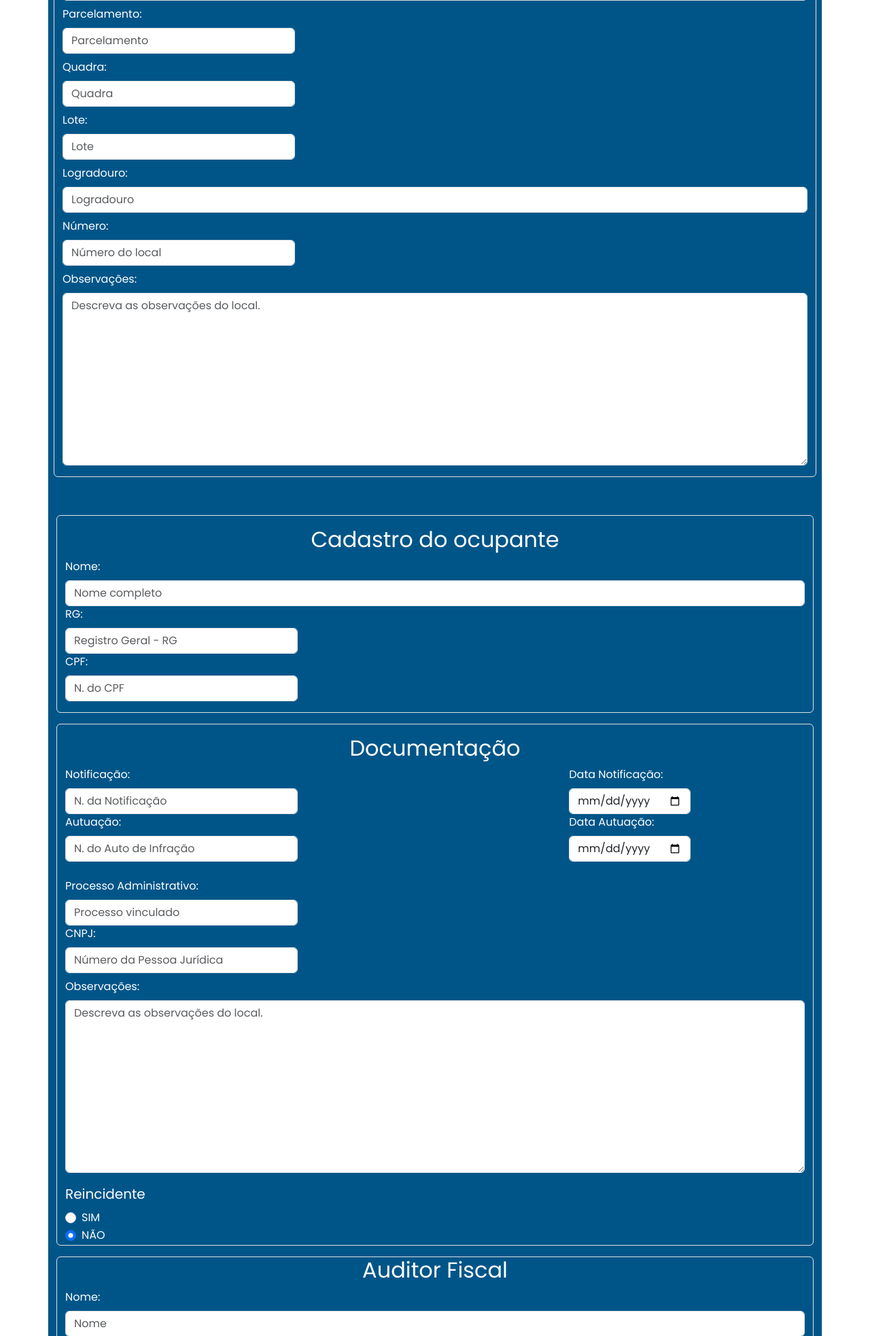
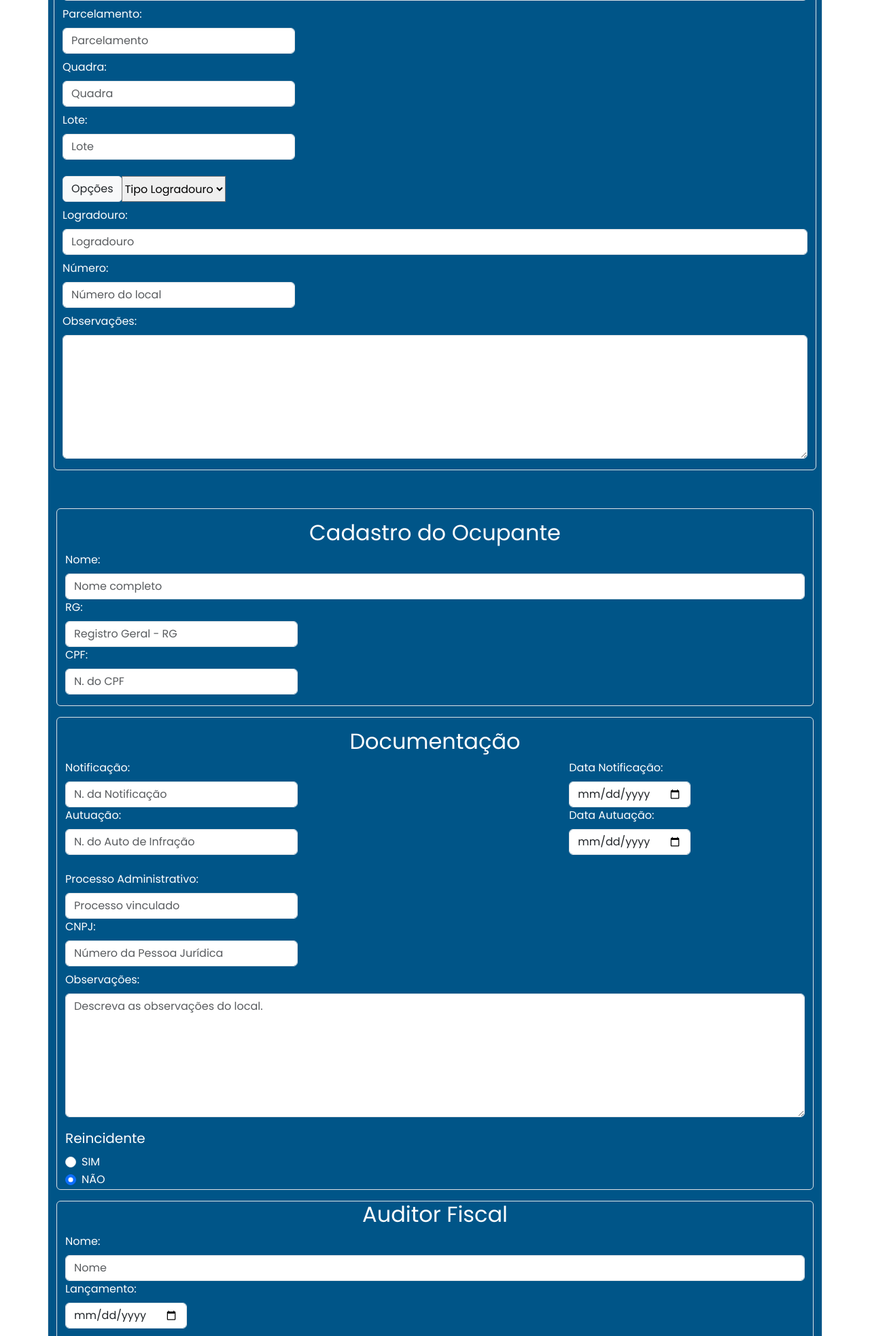
Before and after one commit to andreportol/ExercicioDjango, a Django app: page /cadastrar in a window 1280 px wide. Shown: the part 711-2677 px from the top of the page at 68% size. Run offline with Django 4.2, Linux system fonts and the light colour scheme; some libraries are stand-ins or nearby versions.

Commit message:
Projeto funcionando em parcialmente: Página cadastro e pesquisa estão ok, porém não completas.

```diff
--- a/AreasPublicas/settings.py
+++ b/AreasPublicas/settings.py
@@ -82,7 +82,7 @@ WSGI_APPLICATION = 'AreasPublicas.wsgi.application'
 DATABASES = {
     'default': {
         'ENGINE': 'django.db.backends.mysql',
-        'NAME': 'teste_bd', # NOME DO BANCO DE DADOS
+        'NAME': 'teste_db1', # NOME DO BANCO DE DADOS
         'USER': 'root',
         'PASSWORD':'Genius2003$',
         'HOST': 'localhost',
--- a/core/admin.py
+++ b/core/admin.py
@@ -6,4 +6,4 @@ from .models import Cadastro
 
 @admin.register(Cadastro)
 class CadastroAdmin(admin.ModelAdmin):
-    list_display = ('insc_imob','bairro_imovel','logradouro_imovel','numero_imovel')
+    list_display = ('insc_imob','nome_ocupante')
--- a/core/forms.py
+++ b/core/forms.py
@@ -6,5 +6,7 @@ from .models import Cadastro
 class CadastroModelForm(forms.ModelForm):
    class Meta:
       model = Cadastro
-      fields = ['insc_imob','utm_x', 'utm_y','reg_urbana', 'bairro_imovel', 'parcelamento_imovel',
-      'quadra_imovel', 'lote_imovel', 'logradouro_imovel', 'numero_imovel', 'obs_imovel']
+      fields = ['insc_imob','utm_x', 'utm_y','reg_urbana','bairro_imovel', 'parcelamento_imovel',
+      'quadra_imovel', 'lote_imovel','tipo_logradouro', 'logradouro_imovel', 'numero_imovel',
+      'obs_imovel','nome_ocupante','rg_ocupante', 'cpf_ocupante', 'num_notif', 'num_auto',
+      'data_notif', 'data_auto']
--- a/core/templates/cadastrar.html
+++ b/core/templates/cadastrar.html
@@ -67,24 +67,24 @@
                             <div class="col-lg-6 pb-3">
                                 <label class="form-label fs-6">Inscrição Imobiliária:</label>
                                 <input class="form-control w-auto" type="text" placeholder="N. da Inscrição" autofocus
-                                    maxlength="11" minlength="11" name="insc_imob">
+                                    maxlength="11" name="insc_imob">
                             </div>
+
                             <div class="col-lg-6">
                                 <div class="row">
                                     <div class="col-lg-4">
                                         <label class="form-label fs-6">Coordernada UTM: </label>
                                     </div>
                                     <div class="col-lg-8 py-2 ">
-                                        <input class="form-control w-auto" type="number" min="0" step=". 01"
-                                            placeholder="Coord. X" name="utm_x">
+                                        <input class="form-control w-auto" type="number" placeholder="Coord. X" name="utm_x">
                                         <div class="pt-2">
-                                            <input class="form-control w-auto" type="number" min="0" step=".01"
-                                                placeholder="Coord. Y" name="utm_y">
+                                            <input class="form-control w-auto" type="number" placeholder="Coord. Y" name="utm_y">
                                         </div>
                                     </div>
                                 </div>
                             </div>
                         </div>
+
                         <div class="row mt-5">
                             <div class="col border rounded py-2">
                                 <div class="input-group">
@@ -111,7 +111,7 @@
                         <div class="row mt-5 border rounded">
                             <div class="col-lg-12 pt-2">
                                 <label class="form-label fs-6">Bairro:</label>
-                                <input name="bairro_imovel w-auto" class="form-control" type="text" placeholder="Bairro"
+                                <input name="bairro_imovel" class="form-control" type="text" placeholder="Bairro"
                                     required>
                                 <label class="form-label fs-6 pt-2">Parcelamento:</label>
                                 <input name="parcelamento_imovel" class="form-control w-auto" type="text"
@@ -122,40 +122,58 @@
                                 <label class="form-label fs-6 pt-2">Lote:</label>
                                 <input name="lote_imovel" class="form-control w-auto" type="text" placeholder="Lote"
                                     required>
+                                <div class="input-group pt-4">
+                                    <div class="input-group-prepend">
+                                        <label class="input-group-text" for="inputGroupSelect02">Opções</label>
+                                    </div>
+                                    <select class="custom-select" id="inputGroupSelect02" name="tipo_logradouro" required>
+                                        <option selected>Tipo Logradouro</option>
+                                        <option value="Avenida">Avenida</option>
+                                        <option value="Chacara">Chácara</option>
+                                        <option value="Estrada">Estrada</option>
+                                        <option value="Rodovia">Rodovia</option>
+                                        <option value="Rua">Rua</option>
+                                        <option value="Travessa">Travessa</option>
+                                        <option value="Via">Via</option>
+                                    </select>
+                                </div>
                                 <label class="form-label fs-6 pt-2">Logradouro:</label>
                                 <input name="logradouro_imovel" class="form-control" type="text"
                                     placeholder="Logradouro" required>
                                 <label class="form-label fs-6 pt-2">Número:</label>
-                                <input name="numero_imovel" class="form-control w-auto" type="text"
+                                <input class="form-control w-auto" name="numero_imovel" type="text"
                                     placeholder="Número do local">
                                 <label class="form-label fs-6 pt-2">Observações:</label>
                                 <textarea class="form-control mb-3" placeholder="Descreva as observações do local."
-                                    name="obs_imovel" id="" rows="10"></textarea>
+                                    name="obs_imovel" rows="7">
+                                </textarea>
                             </div>
                         </div>
                     </div>
+
                     <!-- Cadastro do ocupante-->
 
                     <div class="container border rounded">
                         <div class="row pt-3">
                             <div class="col-sm text-center">
-                                <h2 class="fs-2">Cadastro do ocupante</h2>
+                                <h2 class="fs-2">Cadastro do Ocupante</h2>
                             </div>
                         </div>
                         <div class="row mb-3">
                             <div class="col-sm">
                                 <label class="form-label fs-6" for="ocupante">Nome:</label>
-                                <input class="form-control" type="text" placeholder="Nome completo" id="ocupante">
+                                <input class="form-control" name ="nome_ocupante" type="text" placeholder="Nome completo" id="ocupante">
                                 <label class="form-label fs-6" for="rg">RG:</label>
-                                <input class="form-control w-auto" type="text" placeholder="Registro Geral - RG"
+                                <input class="form-control w-auto" name ="rg_ocupante" type="text" placeholder="Registro Geral - RG"
                                     id="rg">
                                 <label class="form-label fs-6" for="cpf">CPF:</label>
-                                <input class="form-control w-auto" type="text" placeholder="N. do CPF" id="cpf"
-                                    maxlength="11" minlength="11">
+                                <input class="form-control w-auto"  name ="cpf_ocupante" type="text" placeholder="N. do CPF" id="cpf"
+                                    maxlength="11">
                             </div>
                         </div>
                     </div>
                     <!-- Cadastro documentação -->
+
                     <div class="container border rounded mt-3">
                         <div class="row pt-3">
                             <div class="col-sm ">
@@ -164,22 +182,22 @@
                         </div>
                         <div class="row mb-3">
                             <div class="col-lg-4 ">
-                                <label class="form-label fs-6" for="num_notif">Notificação:</label>
-                                <input class="form-control w-auto" type="text" id="num_notif"
-                                    placeholder="N. da Notificação" minlength="5" maxlength="6">
-                                <label class="form-label fs-6" for="num_auto">Autuação:</label>
-                                <input class="form-control w-auto" type="text" id="num_auto"
-                                    placeholder="N. do Auto de Infração" minlength="5" maxlength="6">
+                                <label class="form-label fs-6" for="num_notif1">Notificação:</label>
+                                <input class="form-control w-auto" name="num_notif" type="text" id="num_notif1"
+                                    placeholder="N. da Notificação">
+                                <label class="form-label fs-6" for="num_auto1">Autuação:</label>
+                                <input class="form-control w-auto" name="num_auto" type="text" id="num_auto1"
+                                    placeholder="N. do Auto de Infração">
                             </div>
                             <div class="col-lg-4">
 
                             </div>
                             <div class="col-lg-4 pb-2">
                                 <label class="form-label fs-6" for="date-notif">Data Notificação:</label>
-                                <input class="form-control w-auto" type="date" id="date-notif"
+                                <input class="form-control w-auto" name="data_notif" type="date" id="date-notif"
                                     placeholder="Data Notificação">
                                 <label class="form-label fs-6" for="date-auto">Data Autuação:</label>
-                                <input class="form-control w-auto" type="date" id="date-auto"
+                                <input class="form-control w-auto" name="data_auto" type="date" id="date-auto"
                                     placeholder="Data Autuação">
                             </div>
                         </div>
@@ -187,12 +205,12 @@
                         <div class="row">
                             <div class="col-sm">
                                 <label class="form-label fs-6">Processo Administrativo:</label>
-                                <input class="form-control w-auto" type="text" placeholder="Processo vinculado">
+                                <input class="form-control w-auto" name="num_processo" type="text" placeholder="Processo vinculado">
                                 <label class="form-label fs-6">CNPJ:</label>
-                                <input class="form-control w-auto" type="text" placeholder="Número da Pessoa Jurídica">
+                                <input class="form-control w-auto" name="num_cnpj" type="text" placeholder="Número da Pessoa Jurídica">
                                 <label class="form-label fs-6 pt-2">Observações:</label>
-                                <textarea class="form-control mb-3" placeholder="Descreva as observações do local."
-                                    name="" id="" rows="10"></textarea>
+                                <textarea class="form-control mb-3" name="obs_documentacao" placeholder = "Descreva as observações do local."
+                                    id="" rows="7"></textarea>
                                 <label class="form-label fs-5" for="">Reincidente</label>
                                 <div class="form-check">
                                     <input class="form-check-input" type="radio" name="flexRadioDefault"
@@ -230,6 +248,7 @@
                             </div>
                         </div>
                     </div>
+
                     <!-- Footer -->
                     <div class="container border rounded text-center mb-5 p-3">
                         <div class="row justify-content-start">
--- a/core/views.py
+++ b/core/views.py
@@ -15,12 +15,10 @@ def cadastrar(request):
         form = CadastroModelForm(request.POST, request.FILES)
         if form.is_valid():
             form.save()
-
             #cadastro = form.save(commit=False)
-            # print(f'Inscricao: {cadastro.insc_imob}')
-
+            #print(f'Inscricao: {cadastro.insc_imob}')
             messages.success(request, 'Salvo com sucesso')
-            form = CadastroModelForm()
+            form = CadastroModelForm() #limpa o formulario
         else:
             messages.error(request, 'Erro ao salvar os dados.')
     else:
```
Also changed, not shown: core/models.py (+19 -10 lines), core/migrations/0001_initial.py, core/migrations/0002_cadastro_utm_x_cadastro_utm_y.py (added), core/migrations/0003_cadastro_reg_urbana.py (added), core/migrations/0004_cadastro_bairro_imovel_cadastro_logradouro_imovel_and_more.py (added), core/migrations/0005_cadastro_tipo_logradouro.py (added), core/migrations/0006_cadastro_cpf_ocupante_cadastro_nome_ocupante_and_more.py (added), core/migrations/0007_alter_cadastro_cpf_ocupante_and_more.py (added), core/migrations/0008_cadastro_data_auto_cadastro_data_notif_and_more.py (added).
